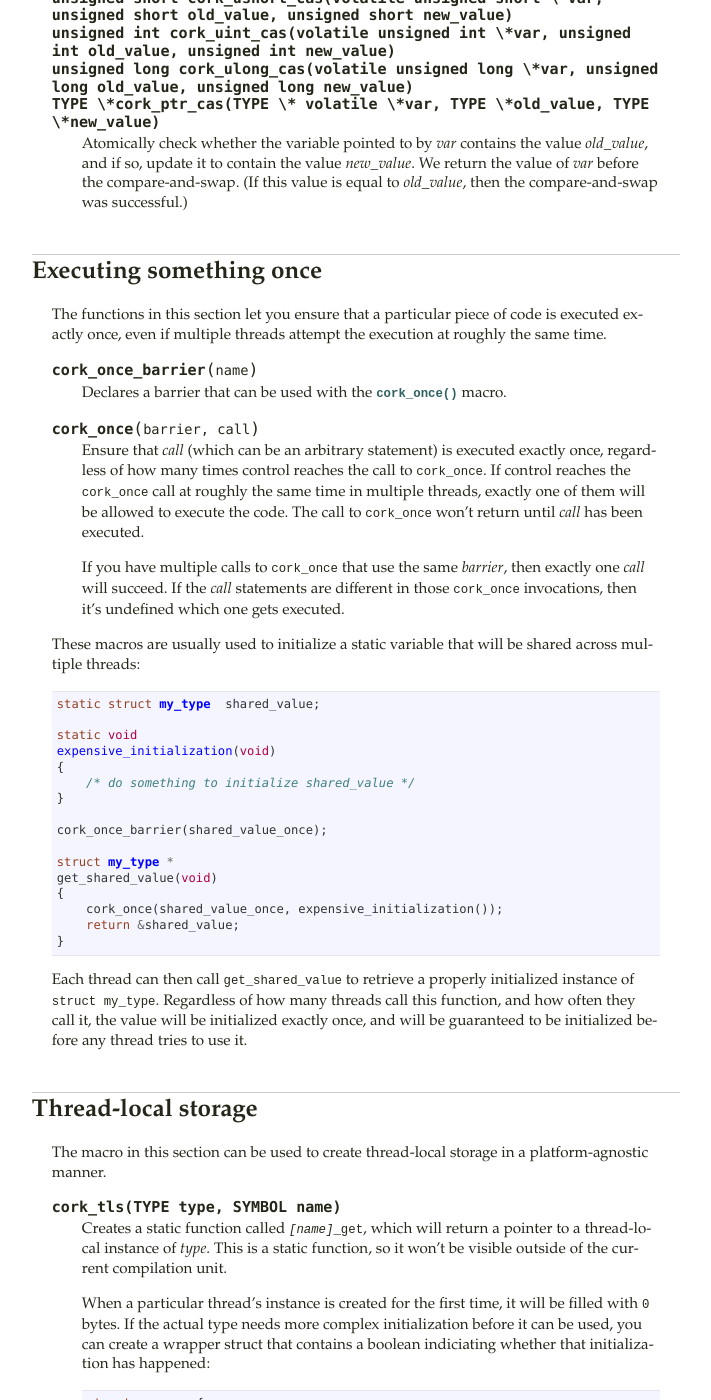
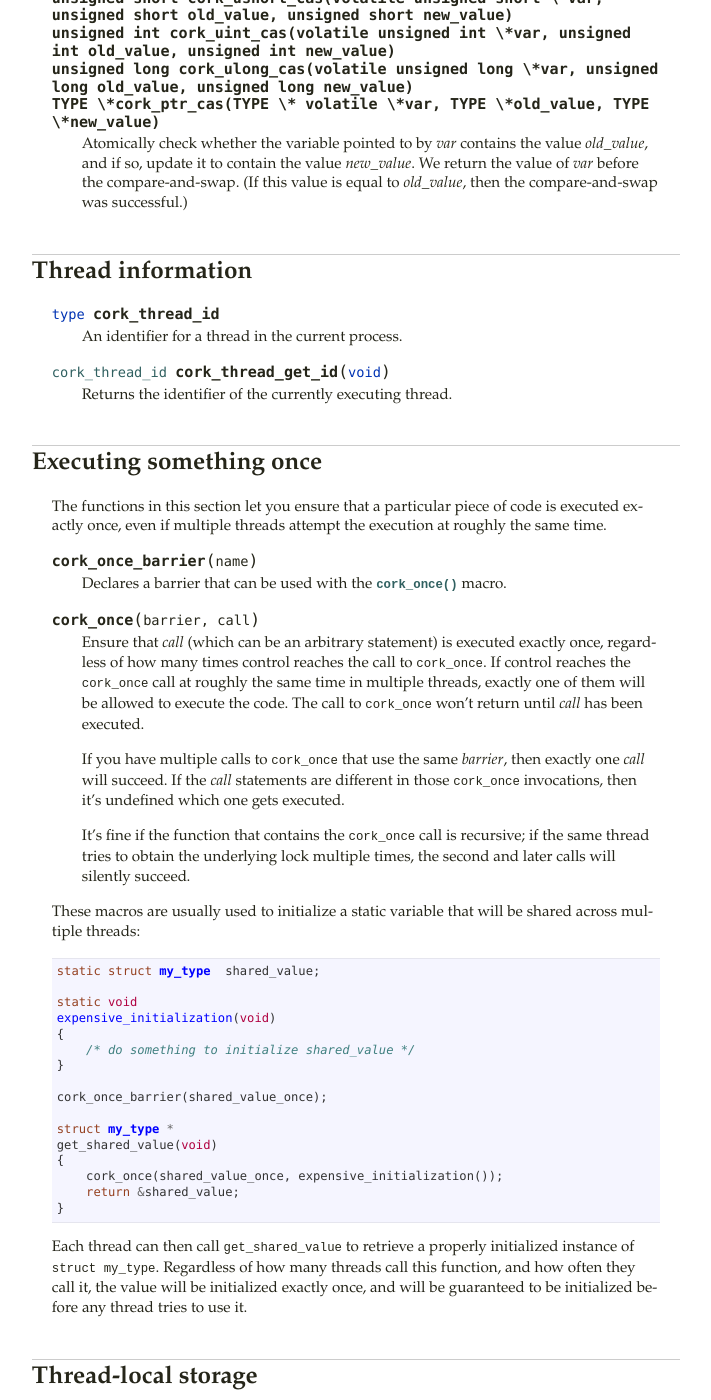
Before and after one commit to dcreager/libcork, a Sphinx documentation site: the page built from docs/threads.rst, in a window 1280 px wide and 1400 px high, scrolled down 2745 px. Shown: the whole window, without its empty margins (297-1008 px from the left). Built offline with Sphinx 7.4.7, drawn with Linux system fonts in a browser that asks for light colours; the version number could not be read and is left out.

Commit message:
cork_once allows recursion
The cork_once macro now works properly when the initialization function
being called is recursive.  When a thread detects that the function is
already being executed, it checks to see if it's the thread doing that
execution.  If so, it immediately returns, to allow the recursion to
continue.  Otherwise, it waits for the other thread to finish the
initialization.

```diff
--- a/docs/threads.rst
+++ b/docs/threads.rst
@@ -129,6 +129,20 @@ Compare-and-swap
    compare-and-swap was successful.)
 
 
+.. _threads:
+
+Thread information
+==================
+
+.. type:: cork_thread_id
+
+   An identifier for a thread in the current process.
+
+.. function:: cork_thread_id cork_thread_get_id(void)
+
+   Returns the identifier of the currently executing thread.
+
+
 .. _once:
 
 Executing something once
@@ -156,6 +170,10 @@ execution at roughly the same time.
    *barrier*, then exactly one *call* will succeed.  If the *call*
    statements are different in those ``cork_once`` invocations, then
    it's undefined which one gets executed.
+
+   It's fine if the function that contains the ``cork_once`` call is
+   recursive; if the same thread tries to obtain the underlying lock
+   multiple times, the second and later calls will silently succeed.
 
 These macros are usually used to initialize a static variable that will
 be shared across multiple threads::
```
Also changed, not shown: 1 other file.
